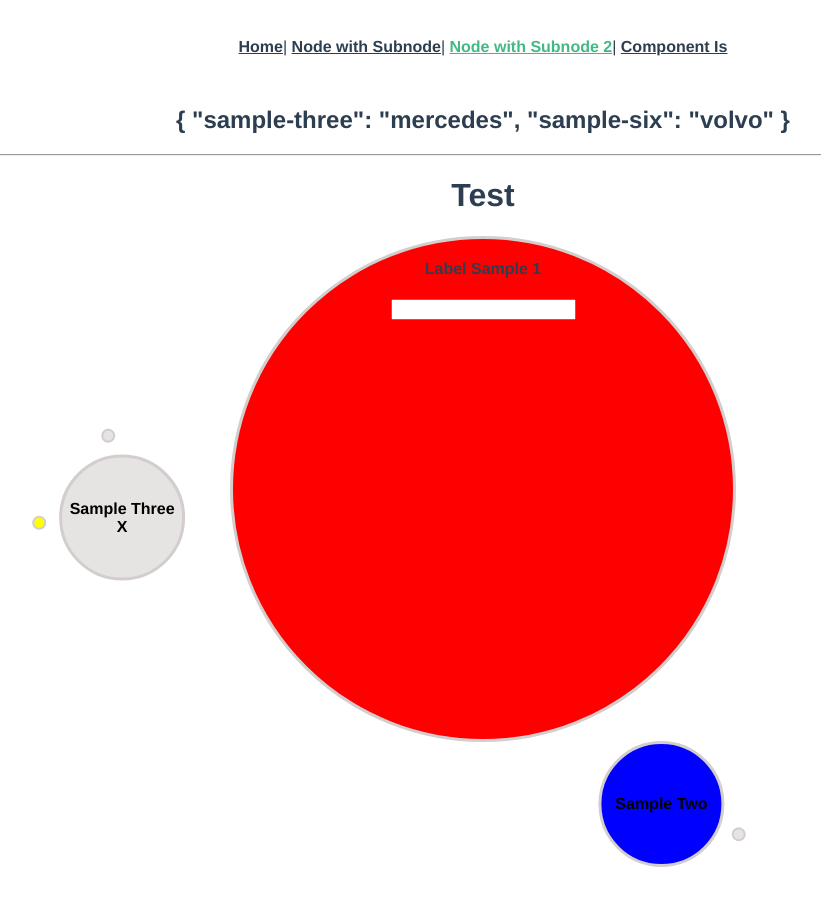
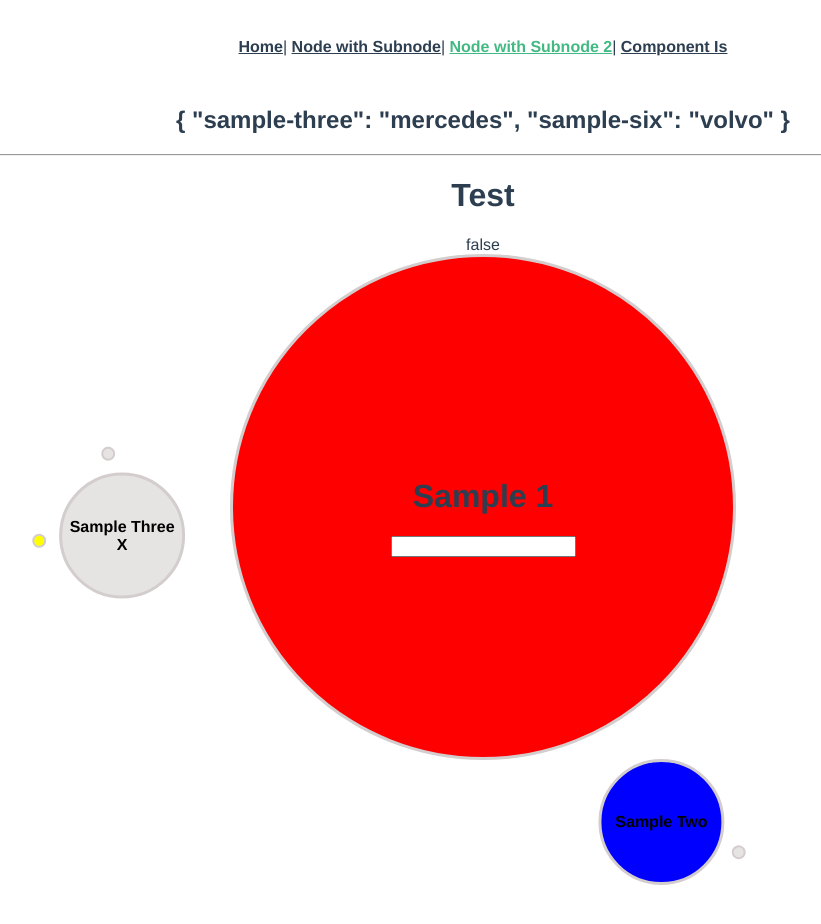
Before and after one commit to jaypinedabengco/vuejs-zoom-nodes, a Vue app: page /node-with-subnode-2 in a window 1280 px wide. Shown: the top 924 px of the page, without its empty margins (157-978 px from the left). Built offline with nearby package versions, Linux system fonts and the light colour scheme.

Commit message:
IMPROVE on the position of content inside main circle

```diff
--- a/src/components/ZoomNode/Node.vue
+++ b/src/components/ZoomNode/Node.vue
@@ -1,7 +1,7 @@
 <template lang="pug">
 	div
-		h4 Label {{label}}
 		div.content
+			h1 {{label}}
 			slot(name="content")
 				| No Content
 </template>
--- a/src/components/ZoomNode/ZoomNode.vue
+++ b/src/components/ZoomNode/ZoomNode.vue
@@ -1,6 +1,7 @@
 <template lang="pug">
 	div
 		div.container(@click="back")
+			| {{disableBack}}
 			div.main-circle(ref="mainCircleRef",
 				@mouseover="disableBack = true",
 				@mouseleave="disableBack = false",
@@ -196,7 +197,10 @@ export default {
   position: relative;
 }
 .main-circle {
-  z-index: 20;
+  /* z-index: 20; */
+  display: flex;
+  justify-content: center;
+  align-items: center;
   position: relative;
   width: 500px;
   height: 500px;
@@ -208,7 +212,7 @@ export default {
 }
 
 .sub-circle-container {
-  z-index: -1;
+  visibility: hidden;
   position: absolute;
   width: 170%;
   height: 120px;
@@ -218,7 +222,8 @@ export default {
 }
 
 .sub-circle {
-  z-index: 10000;
+  /* z-index: 10000; */
+  visibility: visible;
   float: right;
   width: 120px;
   height: 120px;
```
